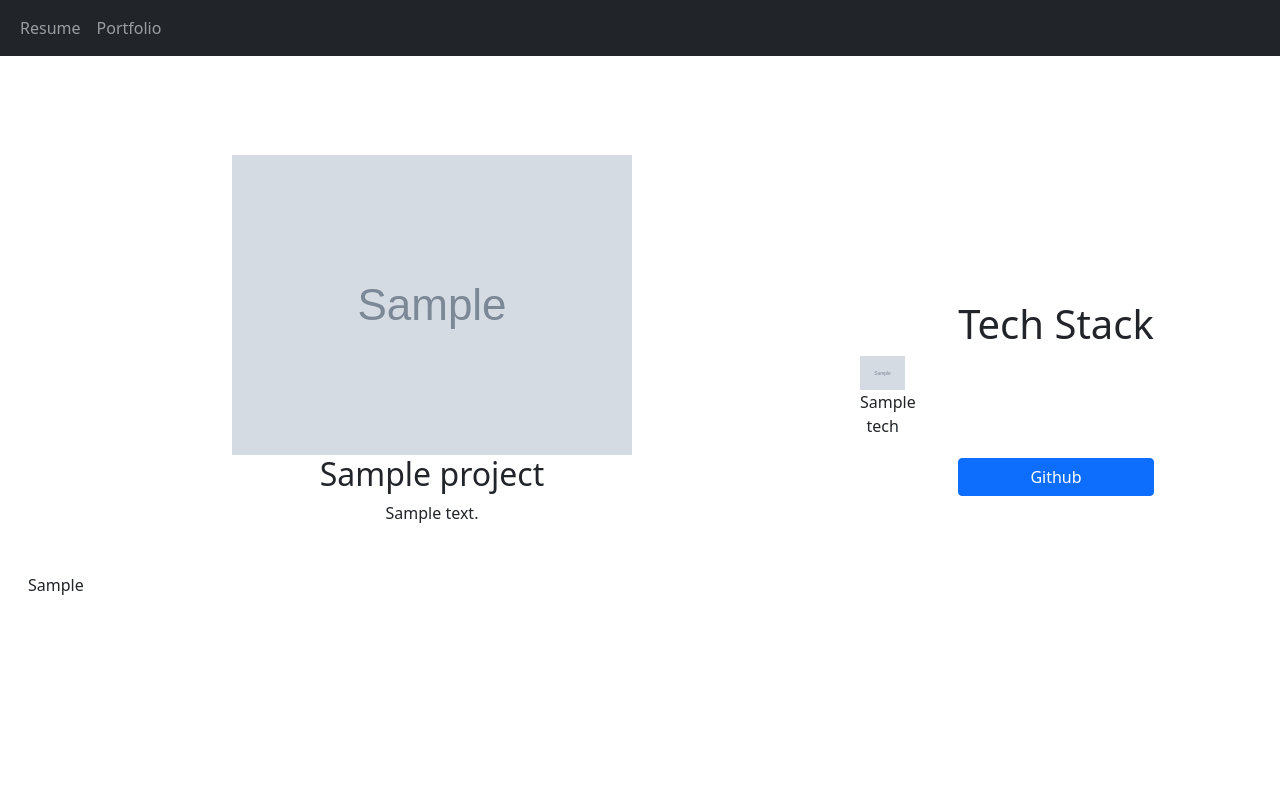
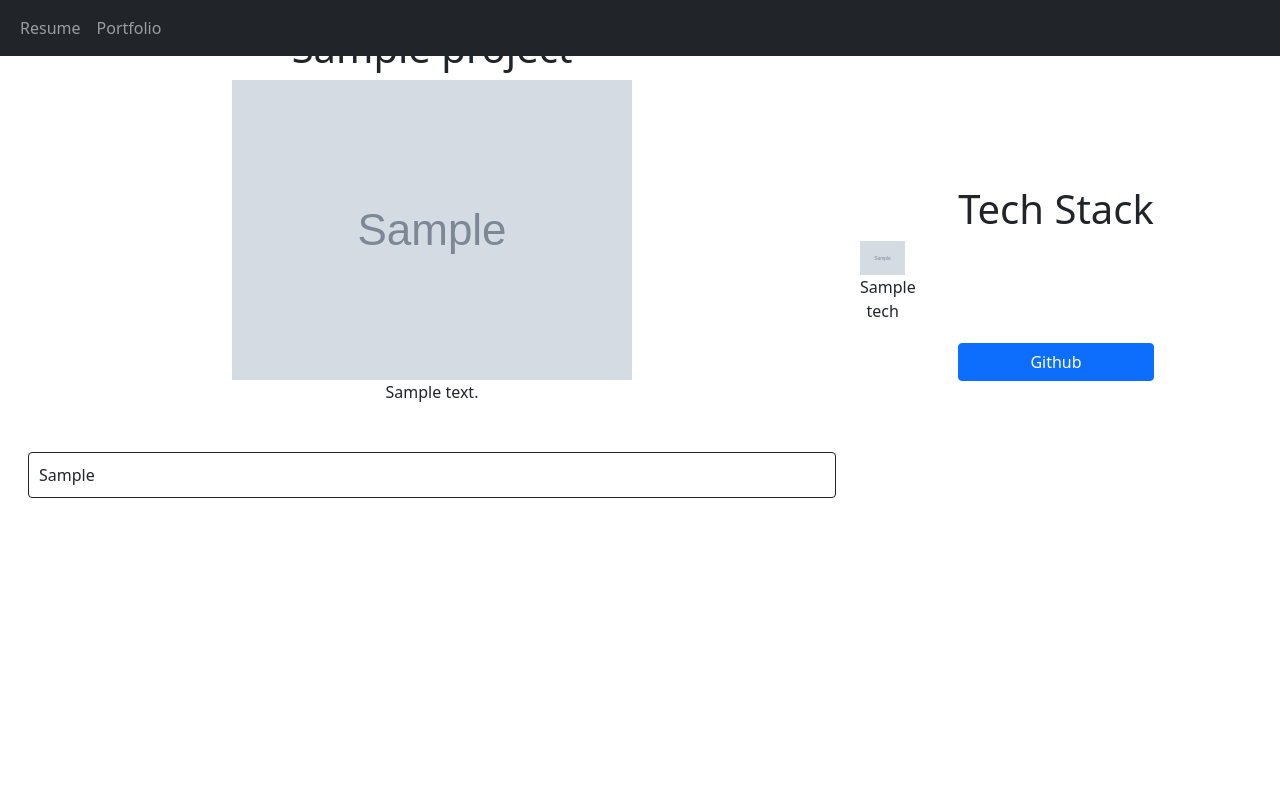
Before and after one commit to MateuszZalewski/portfolio, a Django app: page /1 in a window 1280 px wide. Run offline with Django 3.2, Linux system fonts and the light colour scheme; tables that the repository leaves empty hold one stand-in row (values such as "Sample post"); grey boxes marked "Sample" are stand-in pictures; parts of the project's set-up code (start-up, migrations or seed data) failed here and were passed over.

Commit message:
add border to README section

```diff
--- a/app/projects/templates/projects/detail.html
+++ b/app/projects/templates/projects/detail.html
@@ -1,22 +1,23 @@
 {% extends 'projects/base.html' %}
 {% block content %}
-    <div class="row d-sm-flex align-items-center justify-content-center text-center mx-1" style="height: 100vh">
-        <!-- Description, README -->
-        <div class="col-md-8 my-5">
+    <div class="row d-sm-flex align-items-center justify-content-center text-center mx-1">
+        <!-- Title, Image, Description -->
+        <div class="col-md-8 my-4">
+            <h1>{{ project.name }}</h1>
             {% if project.image %}
                 <img src="{{ project.image.url }}" class="img-fluid" alt="">
             {% endif %}
-            <h2>{{ project.name }}</h2>
             <p>{{ project.description }}</p>
+            <!-- README -->
             {% if project.readme %}
-                <div class="my-5" style="text-align: left">
+                <div class="my-5 border rounded border-dark" style="text-align: left; padding: 10px">
                     {{ project.readme|safe }}
                 </div>
             {% endif %}
         </div>
 
         <div class="col-md-4">
-            <!-- Technologies used -->
+            <!-- Tech Stack -->
             <div class="row">
                 <h1>Tech Stack</h1>
                 {% for tech in project.techs.all %}
```
